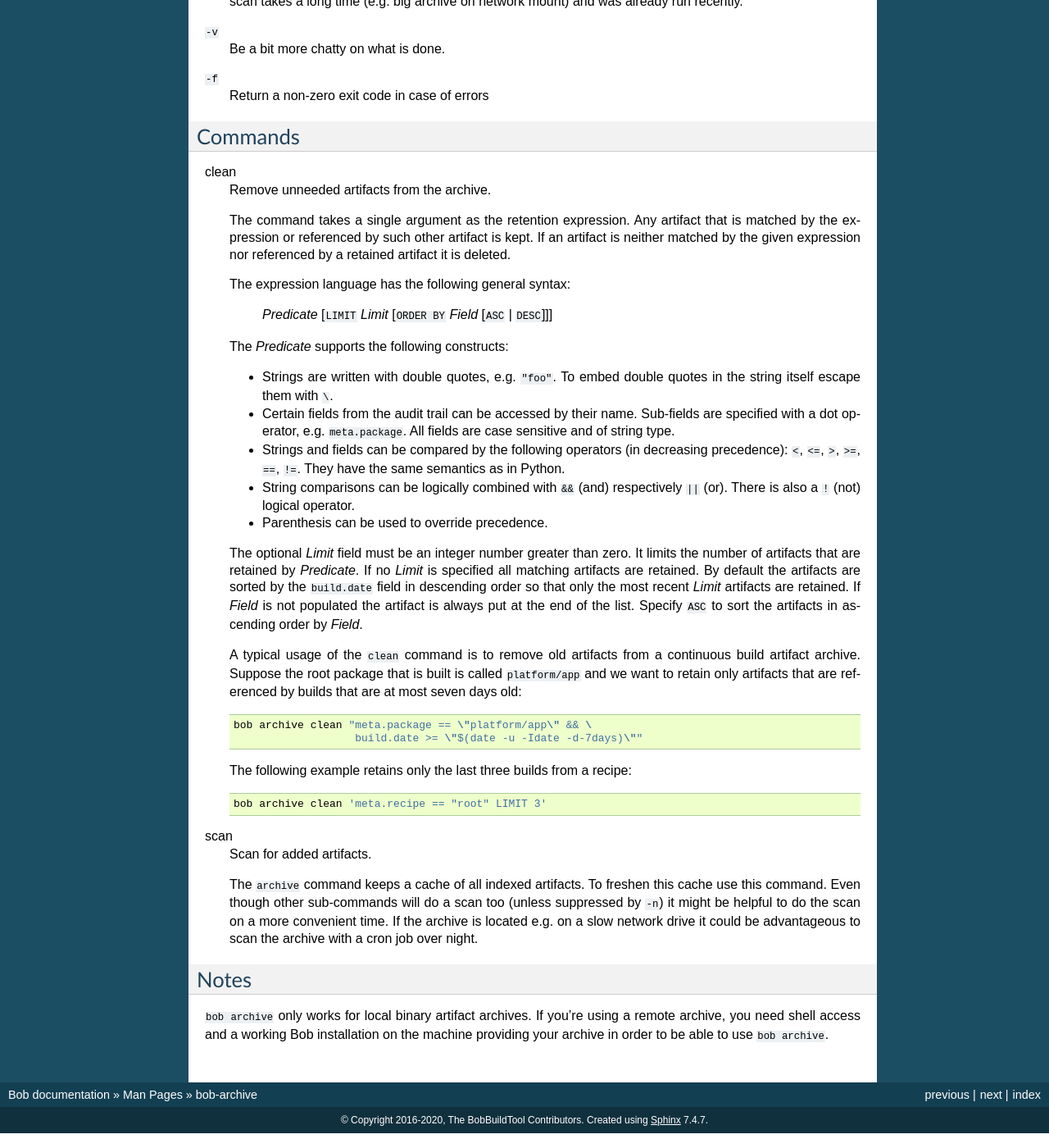
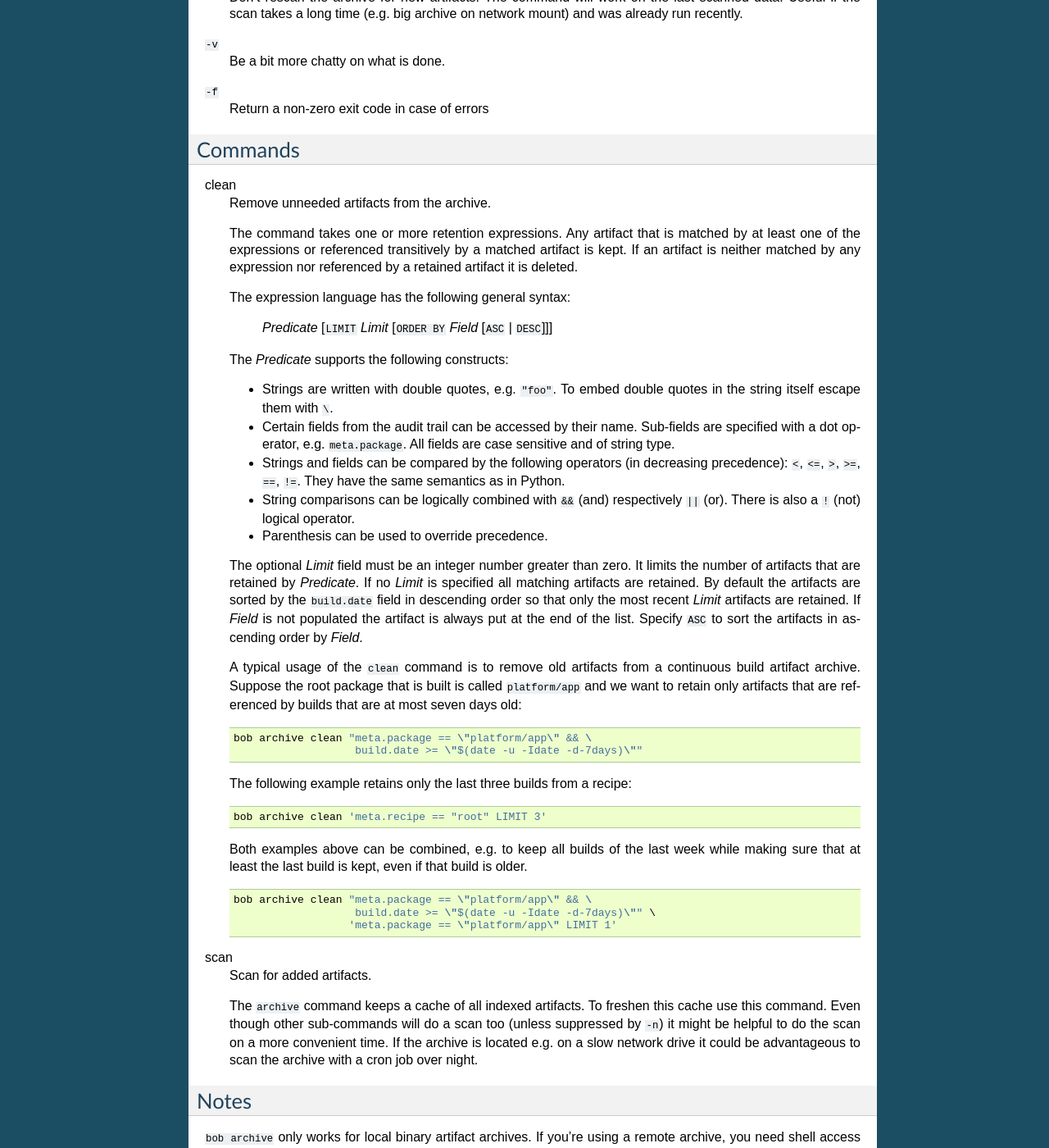
Before and after one commit to BobBuildTool/bob, a Sphinx documentation site: the page built from doc/manpages/bob-archive.rst, in a window 1280 px wide and 1400 px high, scrolled down 779 px. Shown: the whole window at 82% size. Built offline with Sphinx 7.4.7, drawn with Linux system fonts in a browser that asks for light colours; formulas are drawn with MathJax 3; the version number could not be read and is left out.

Commit message:
doc: document multiple retention expressions

```diff
--- a/doc/manpages/bob-archive.rst
+++ b/doc/manpages/bob-archive.rst
@@ -61,10 +62,10 @@
 clean
     Remove unneeded artifacts from the archive.
 
-    The command takes a single argument as the retention expression. Any
-    artifact that is matched by the expression or referenced by such other
-    artifact is kept. If an artifact is neither matched by the given expression
-    nor referenced by a retained artifact it is deleted.
+    The command takes one or more retention expressions. Any artifact that is
+    matched by at least one of the expressions or referenced transitively by a
+    matched artifact is kept. If an artifact is neither matched by any
+    expression nor referenced by a retained artifact it is deleted.
 
     The expression language has the following general syntax:
 
@@ -104,6 +105,14 @@
 
         bob archive clean 'meta.recipe == "root" LIMIT 3'
 
+    Both examples above can be combined, e.g. to keep all builds of the last
+    week while making sure that at least the last build is kept, even if that
+    build is older. ::
+
+        bob archive clean "meta.package == \"platform/app\" && \
+                           build.date >= \"$(date -u -Idate -d-7days)\"" \
+                          'meta.package == \"platform/app\" LIMIT 1'
+
 scan
     Scan for added artifacts.
 
```
Also changed, not shown: other parts of doc/manpages/bob-archive.rst (+2 -1 lines).
